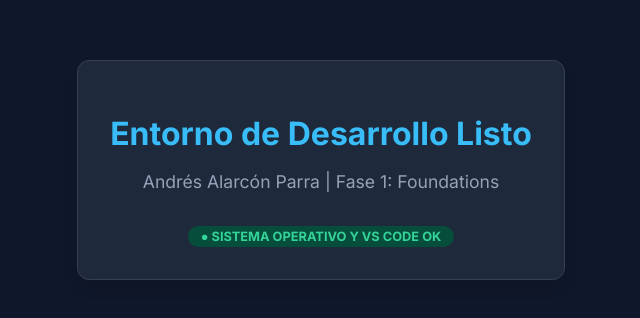
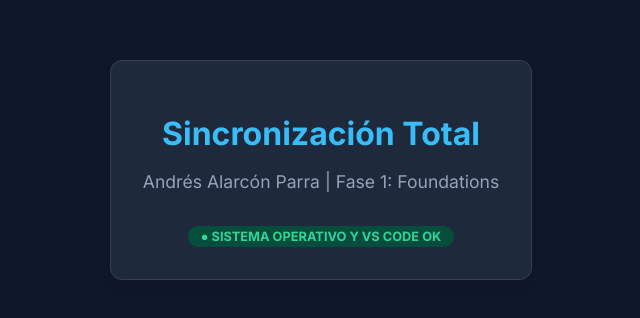
Before and after one commit to andresalarconparradev-a11y/estudio-fase-1, a plain HTML site: page index.html in a window 1280 px wide. Shown: the part 230-548 px from the top of the page, without its empty margins (319-959 px from the left). Drawn offline with Linux system fonts and the light colour scheme.

Commit message:
probando sincronización final

```diff
--- a/index.html
+++ b/index.html
@@ -43,7 +43,7 @@
 </head>
 <body>
     <div class="card">
-        <h1>Entorno de Desarrollo Listo</h1>
+        <h1>Sincronización Total</h1>
         <p>Andrés Alarcón Parra | Fase 1: Foundations</p>
         <div class="status">● Sistema Operativo y VS Code OK</div>
     </div>
```
